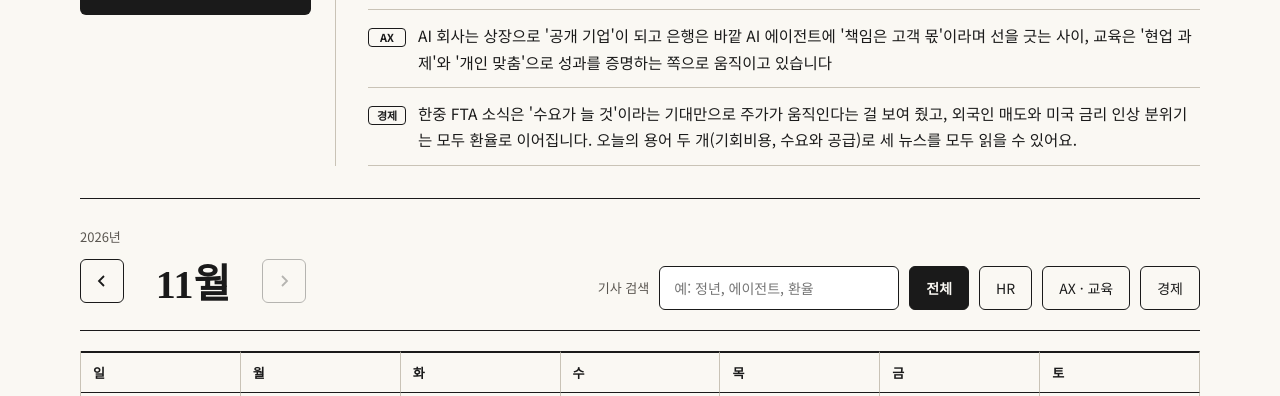
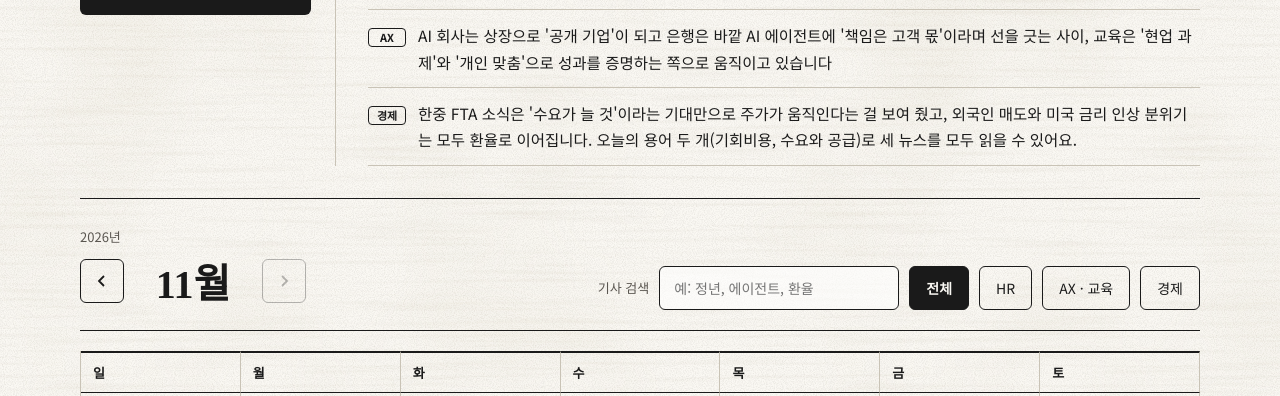
Before and after one commit to dhcoaud98/Morning-News-Paper, a plain HTML site: page index.html in a window 1280 px wide. Shown: the part 507-903 px from the top of the page. Drawn offline with Linux system fonts and the light colour scheme.

Commit message:
바탕에 연한 갱지 질감(고운 결·섬유결·옅은 얼룩) 적용
Co-Authored-By: Claude Opus 5.5 <noreply@anthropic.com>
Claude-Session: https://claude.ai/code/session_01YEBf741zHhmtugAf3AtcSq

```diff
--- a/assets/style.css
+++ b/assets/style.css
@@ -1,11 +1,13 @@
 :root{
   --paper:#FAF8F3; --ink:#1A1A1A; --ink-2:#2A2723; --ink-3:#3A3732;
-  --muted:#5A5650; --rule:#C9C3B6; --card:#FFFFFF; --accent:#9E2A1E;
+  --muted:#5A5650; --rule:#C9C3B6; --card:rgba(255,255,255,.62); --accent:#9E2A1E;
   --serif:'Noto Serif KR',serif; --sans:'Noto Sans KR',system-ui,sans-serif;
   --mono:ui-monospace,Menlo,Consolas,monospace;
 }
 *{box-sizing:border-box}
-html,body{margin:0;background:var(--paper);color:var(--ink);font-family:var(--sans)}
+html,body{margin:0;background-color:var(--paper);color:var(--ink);font-family:var(--sans)}
+/* 갱지 질감: 고운 결 + 가로 섬유결 + 옅은 얼룩 (assets/paper.svg, 800px 타일) */
+body{background-image:url("paper.svg");background-size:800px 800px}
 a{color:inherit;text-decoration:none}
 a:hover{text-decoration:underline;text-underline-offset:3px}
 button{font-family:inherit}
```
Also changed, not shown: assets/paper.svg (added).
